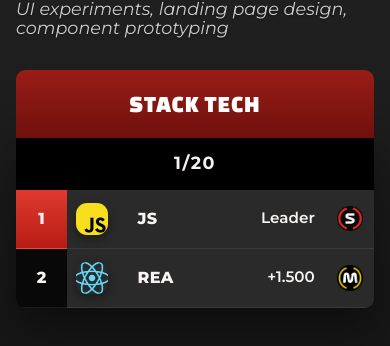
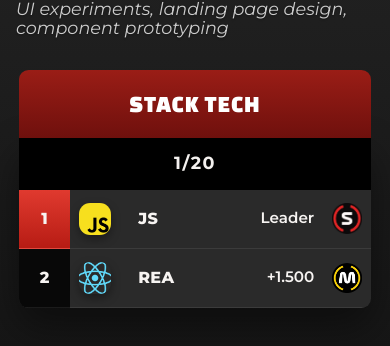
Before and after one commit to matteolepera/portfolio, a React (Vite) app: page /home in a window 390 px wide. Shown: the part 1226-1572 px from the top of the page. Built offline with nearby package versions, Linux system fonts and the light colour scheme; a web font is replaced by a local one.

Commit message:
feat: riviste le dimensioni della tabella su versione mobile e tablet

```diff
--- a/src/styles/Home.module.css
+++ b/src/styles/Home.module.css
@@ -327,6 +327,11 @@
     .timelineColumn {
         padding-left: 0;
     }
+
+    .leaderboard {
+        width: clamp(21rem, 34vw, 27rem);
+        justify-self: center;
+    }
 }
 
 @media (max-width: 768px) {
@@ -364,16 +369,21 @@
     }
 
     .leaderboard caption {
-        padding-inline: 1rem;
+        padding-inline: 0.85rem;
     }
 
     .leaderboard tbody td {
-        padding-inline: 0.7rem;
+        padding-inline: 0.55rem;
     }
 
     .leaderboard tbody td:nth-child(2) img {
         width: 2rem;
         height: 2rem;
+    }
+
+    .leaderboard {
+        width: min(100%, 22rem);
+        justify-self: center;
     }
 }
 
```
